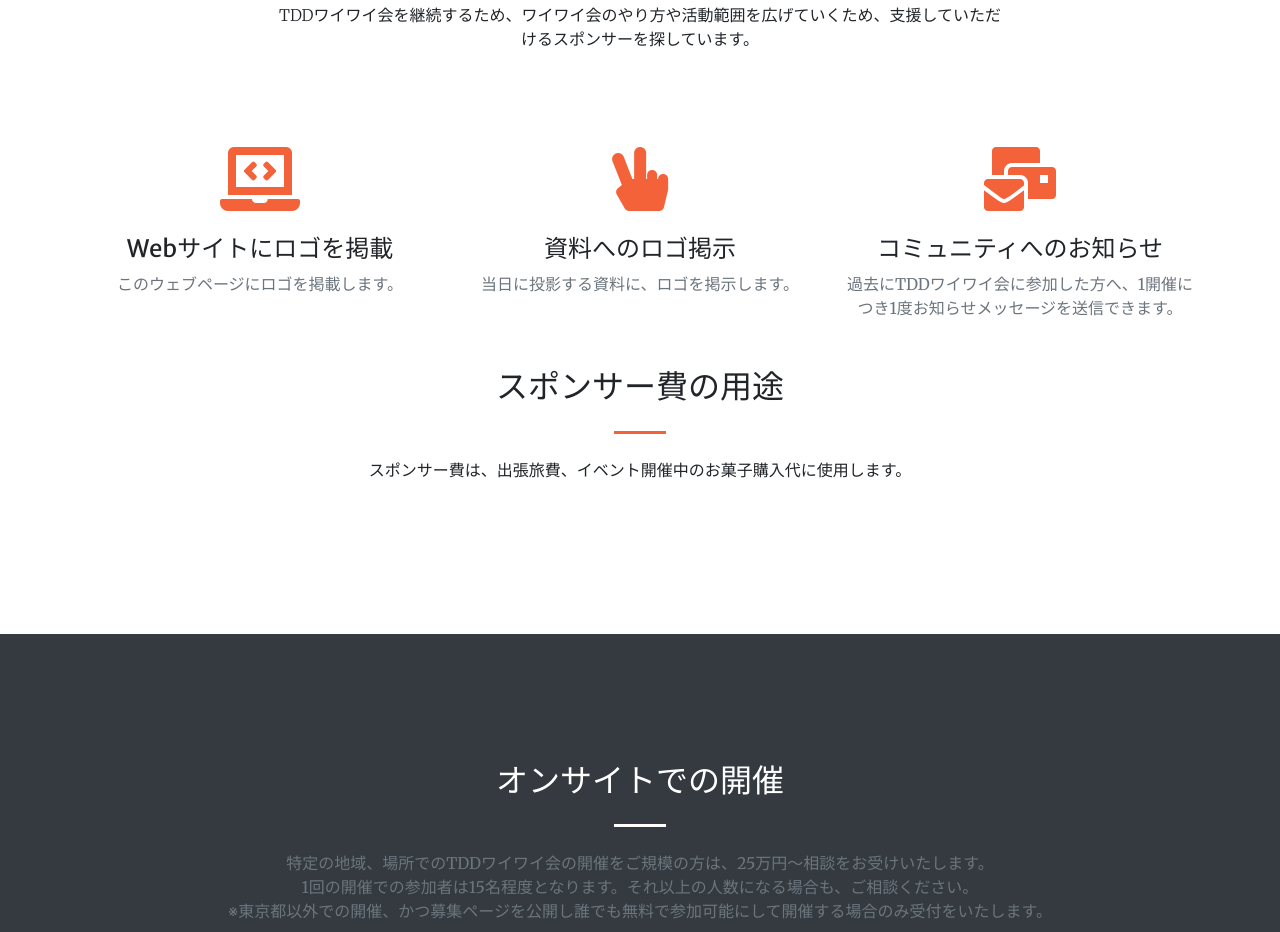
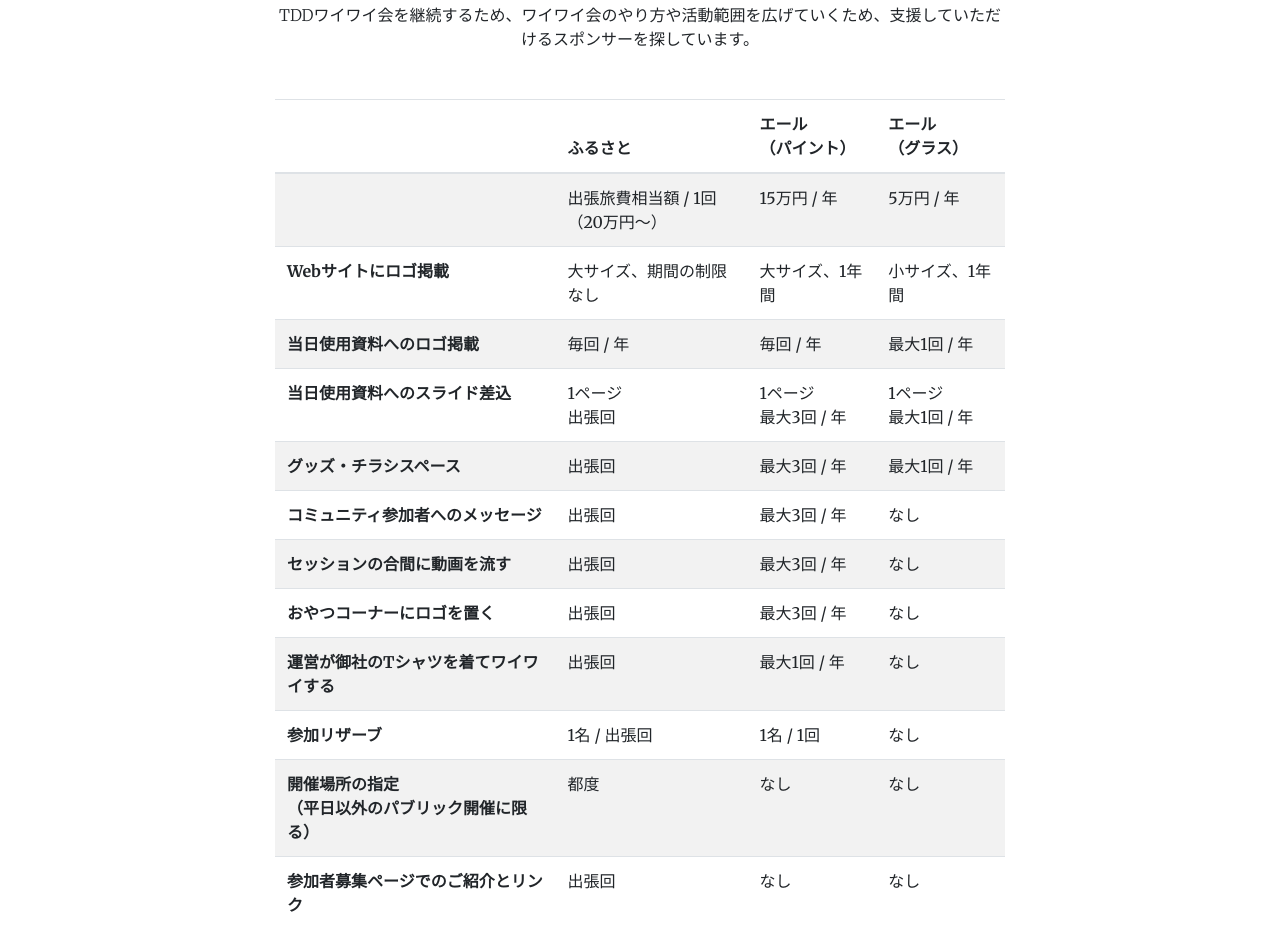
Before and after one commit to tddyyx/tddyyx.github.io, a website built with Parcel: page index.html in a window 1280 px wide. Shown: the part 3237-4169 px from the top of the page. Built offline with nearby package versions, Linux system fonts and the light colour scheme.

Commit message:
スポンサーメニューの表を追加

```diff
--- a/index.html
+++ b/index.html
@@ -316,33 +316,94 @@
           </div>
         </div>
 
-        <div class="row">
-          <div class="col-lg-4 col-md-6 text-center">
-            <div class="mt-5">
-              <i class="fas fa-4x fa-laptop-code text-primary mb-4"></i>
-              <h3 class="h4 mb-2">Webサイトにロゴを掲載</h3>
-              <p class="text-muted mb-0">
-                このウェブページにロゴを掲載します。
-              </p>
-            </div>
-          </div>
-          <div class="col-lg-4 col-md-6 text-center">
-            <div class="mt-5">
-              <i class="fas fa-4x fa-hand-peace text-primary mb-4"></i>
-              <h3 class="h4 mb-2">資料へのロゴ掲示</h3>
-              <p class="text-muted mb-0">
-                当日に投影する資料に、ロゴを掲示します。
-              </p>
-            </div>
-          </div>
-          <div class="col-lg-4 col-md-6 text-center">
-            <div class="mt-5">
-              <i class="fas fa-4x fa-mail-bulk text-primary mb-4"></i>
-              <h3 class="h4 mb-2">コミュニティへのお知らせ</h3>
-              <p class="text-muted mb-0">
-                過去にTDDワイワイ会に参加した方へ、1開催につき1度お知らせメッセージを送信できます。
-              </p>
-            </div>
+        <div class="row justify-content-center">
+          <div class="col-lg-8">
+            <table class="table table-striped">
+              <thead>
+                <tr>
+                  <th></th>
+                  <th>ふるさと</th>
+                  <th>エール<br />（パイント）</th>
+                  <th>エール<br />（グラス）</th>
+                </tr>
+              </thead>
+              <tbody>
+                <tr>
+                  <th></th>
+                  <td>出張旅費相当額 / 1回<br />（20万円〜）</td>
+                  <td>15万円 / 年</td>
+                  <td>5万円 / 年</td>
+                </tr>
+                <tr>
+                  <th>Webサイトにロゴ掲載</th>
+                  <td>大サイズ、期間の制限なし</td>
+                  <td>大サイズ、1年間</td>
+                  <td>小サイズ、1年間</td>
+                </tr>
+                <tr>
+                  <th>当日使用資料へのロゴ掲載</th>
+                  <td>毎回 / 年</td>
+                  <td>毎回 / 年</td>
+                  <td>最大1回 / 年</td>
+                </tr>
+                <tr>
+                  <th>当日使用資料へのスライド差込</th>
+                  <td>1ページ<br />出張回</td>
+                  <td>1ページ<br />最大3回 / 年</td>
+                  <td>1ページ<br />最大1回 / 年</td>
+                </tr>
+                <tr>
+                  <th>グッズ・チラシスペース</th>
+                  <td>出張回</td>
+                  <td>最大3回 / 年</td>
+                  <td>最大1回 / 年</td>
+                </tr>
+                <tr>
+                  <th>コミュニティ参加者へのメッセージ</th>
+                  <td>出張回</td>
+                  <td>最大3回 / 年</td>
+                  <td>なし</td>
+                </tr>
+                <tr>
+                  <th>セッションの合間に動画を流す</th>
+                  <td>出張回</td>
+                  <td>最大3回 / 年</td>
+                  <td>なし</td>
+                </tr>
+                <tr>
+                  <th>おやつコーナーにロゴを置く</th>
+                  <td>出張回</td>
+                  <td>最大3回 / 年</td>
+                  <td>なし</td>
+                </tr>
+                <tr>
+                  <th>運営が御社のTシャツを着てワイワイする</th>
+                  <td>出張回</td>
+                  <td>最大1回 / 年</td>
+                  <td>なし</td>
+                </tr>
+                <tr>
+                  <th>参加リザーブ</th>
+                  <td>1名 / 出張回</td>
+                  <td>1名 / 1回</td>
+                  <td>なし</td>
+                </tr>
+                <tr>
+                  <th>
+                    開催場所の指定<br />（平日以外のパブリック開催に限る）
+                  </th>
+                  <td>都度</td>
+                  <td>なし</td>
+                  <td>なし</td>
+                </tr>
+                <tr>
+                  <th>参加者募集ページでのご紹介とリンク</th>
+                  <td>出張回</td>
+                  <td>なし</td>
+                  <td>なし</td>
+                </tr>
+              </tbody>
+            </table>
           </div>
         </div>
         <div class="row justify-content-center mt-5">
```
